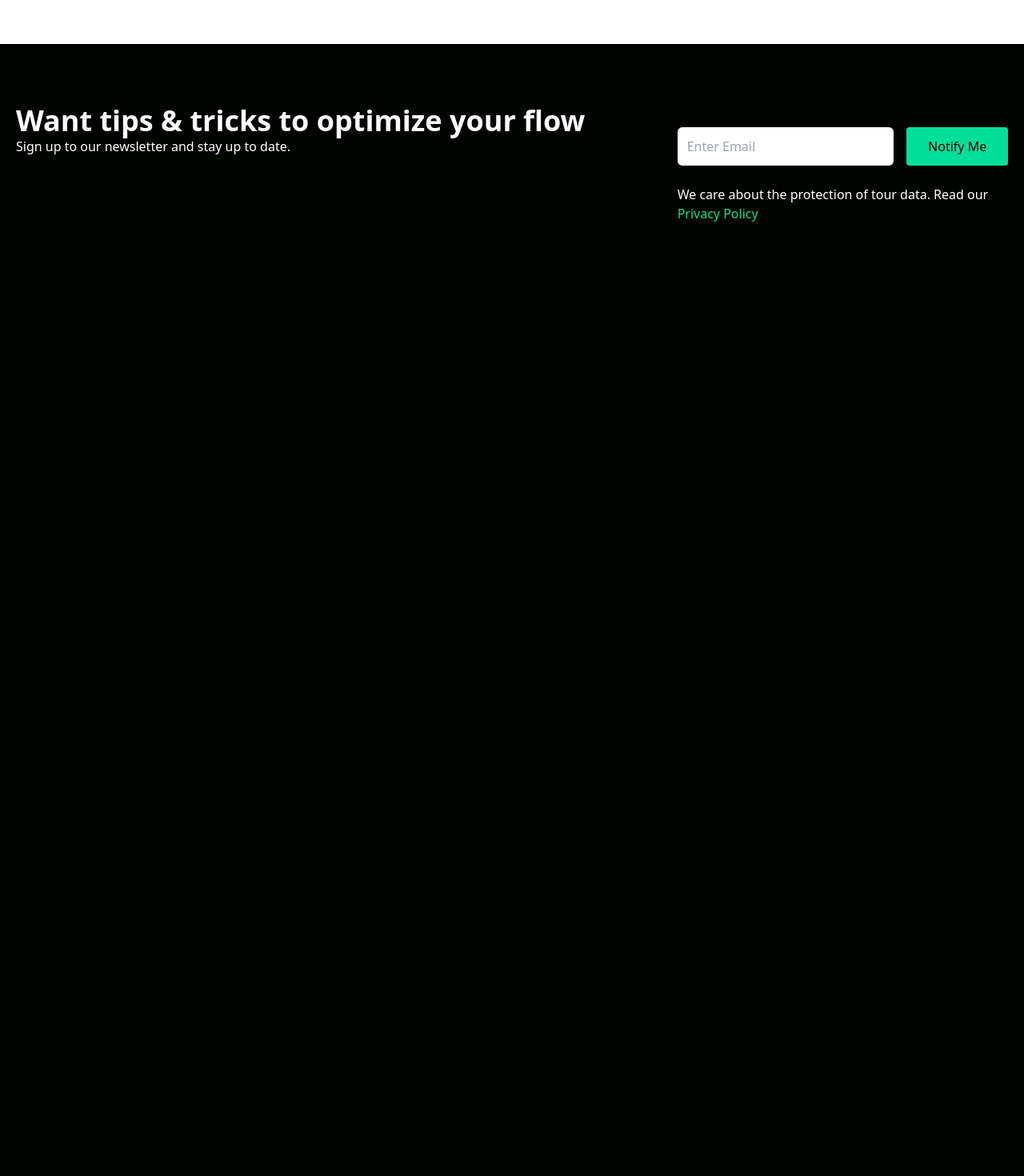
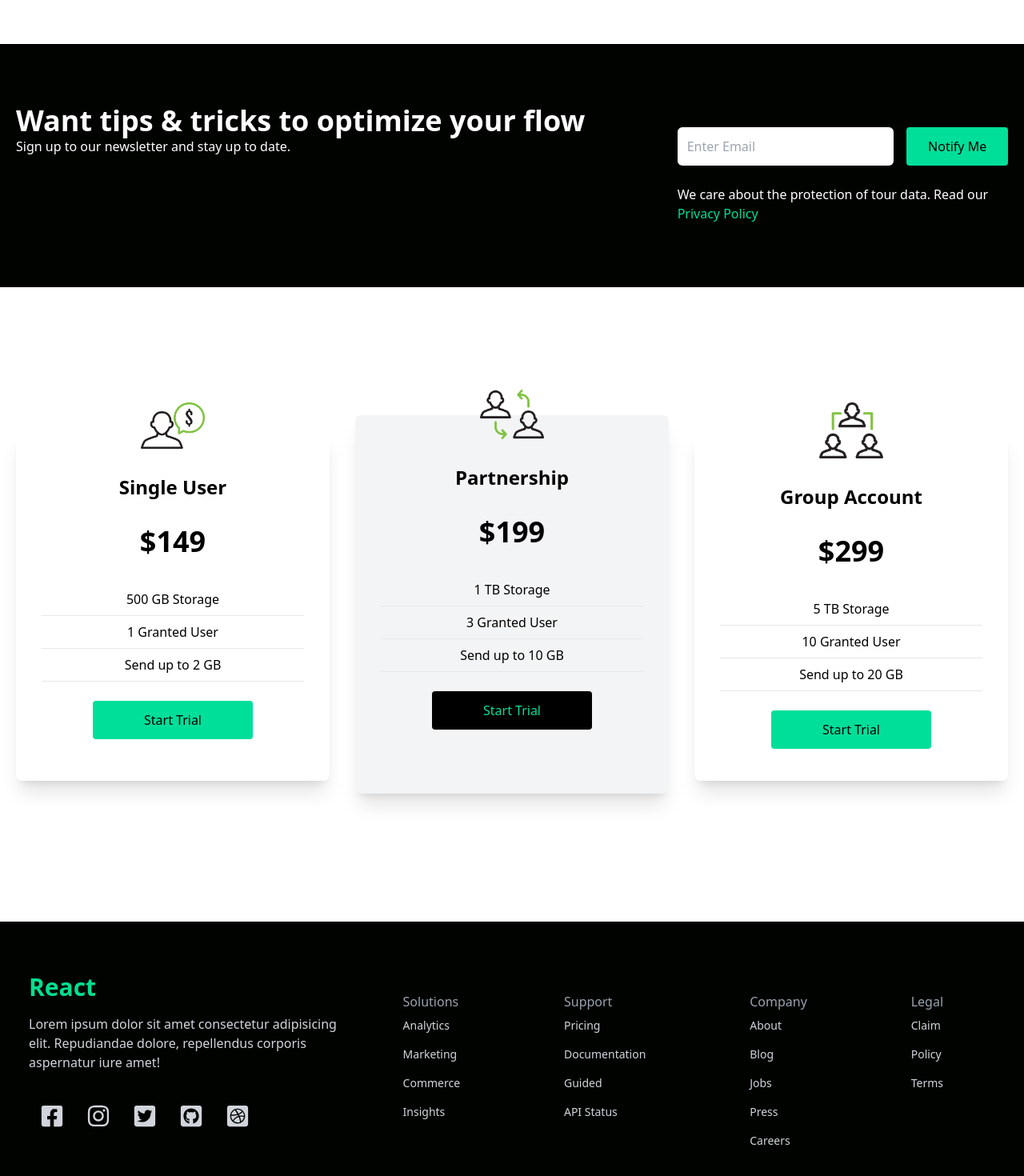
Before and after one commit to mahi45/simple-portfolio, a React (Vite) app: page / in a window 1280 px wide. Shown: the part 1322-2792 px from the top of the page at 80% size. Before the commit the page ends 1681 px from the top, so only its background shows below. Built offline with nearby package versions, Linux system fonts and the light colour scheme.

Commit message:
Project Completed

```diff
--- a/src/App.jsx
+++ b/src/App.jsx
@@ -1,5 +1,7 @@
 import "./App.css";
 import Analytics from "./Components/Analytics";
+import Cards from "./Components/Cards";
+import Footer from "./Components/Footer";
 import Hero from "./Components/Hero";
 import NavBar from "./Components/NavBar";
 import Newsletter from "./Components/Newsletter";
@@ -12,6 +14,8 @@
         <Hero></Hero>
         <Analytics></Analytics>
         <Newsletter></Newsletter>
+        <Cards></Cards>
+        <Footer></Footer>
       </div>
     </>
   );
--- /dev/null
+++ b/src/Components/Cards.jsx
@@ -0,0 +1,65 @@
+import Single from "../assets/single.png";
+import Double from "../assets/double.png";
+import Triple from "../assets/triple.png";
+
+const Cards = () => {
+  return (
+    <div className="w-full bg-white py-[10rem] px-4">
+      <div className="max-w-[1240px] mx-auto grid md:grid-cols-3 gap-8">
+        <div className="w-full shadow-xl flex flex-col py-4 my-4 rounded-lg hover:scale-105 duration-300">
+          <img
+            className="w-20 mx-auto bg-white mt-[-3rem]"
+            src={Single}
+            alt=""
+          />
+          <h2 className="text-2xl font-bold text-center py-8">Single User</h2>
+          <p className="text-4xl text-center font-bold">$149</p>
+          <div className="text-center font-medium">
+            <p className="py-2 border-b mx-8 mt-8">500 GB Storage</p>
+            <p className="py-2 border-b mx-8">1 Granted User</p>
+            <p className="py-2 border-b mx-8">Send up to 2 GB</p>
+          </div>
+          <button className="bg-[#00df9a] w-[200px] my-6 py-3 mx-auto rounded text-black font-medium">
+            Start Trial
+          </button>
+        </div>
+        <div className="w-full bg-gray-100 shadow-xl flex flex-col py-4 md:my-0 my-8 rounded-lg hover:scale-105 duration-300">
+          <img
+            className="w-20 mx-auto bg-transparent mt-[-3rem]"
+            src={Double}
+            alt=""
+          />
+          <h2 className="text-2xl font-bold text-center py-8">Partnership</h2>
+          <p className="text-4xl text-center font-bold">$199</p>
+          <div className="text-center font-medium">
+            <p className="py-2 border-b mx-8 mt-8">1 TB Storage</p>
+            <p className="py-2 border-b mx-8">3 Granted User</p>
+            <p className="py-2 border-b mx-8">Send up to 10 GB</p>
+          </div>
+          <button className="bg-black text-[#00df9a] w-[200px] my-6 py-3 mx-auto rounded font-medium">
+            Start Trial
+          </button>
+        </div>
+        <div className="w-full shadow-xl flex flex-col py-4 my-4 rounded-lg hover:scale-105 duration-300">
+          <img
+            className="w-20 mx-auto bg-white mt-[-3rem]"
+            src={Triple}
+            alt=""
+          />
+          <h2 className="text-2xl font-bold text-center py-8">Group Account</h2>
+          <p className="text-4xl text-center font-bold">$299</p>
+          <div className="text-center font-medium">
+            <p className="py-2 border-b mx-8 mt-8">5 TB Storage</p>
+            <p className="py-2 border-b mx-8">10 Granted User</p>
+            <p className="py-2 border-b mx-8">Send up to 20 GB</p>
+          </div>
+          <button className="bg-[#00df9a] w-[200px] my-6 py-3 mx-auto rounded text-black font-medium">
+            Start Trial
+          </button>
+        </div>
+      </div>
+    </div>
+  );
+};
+
+export default Cards;
--- /dev/null
+++ b/src/Components/Footer.jsx
@@ -0,0 +1,68 @@
+import {
+  FaDribbbleSquare,
+  FaFacebookSquare,
+  FaGithubSquare,
+  FaInstagram,
+  FaTwitterSquare,
+} from "react-icons/fa";
+
+const Footer = () => {
+  return (
+    <div className="max-w-[1240px] mx-auto py-16 px-4 grid md:grid-cols-3 text-gray-300">
+      <div className="pr-4">
+        <h1 className="w-full text-3xl font-bold text-[#00df91]">React</h1>
+        <p className="py-4">
+          Lorem ipsum dolor sit amet consectetur adipisicing elit. Repudiandae
+          dolore, repellendus corporis aspernatur iure amet!
+        </p>
+        <div className="flex sm:justify-around justify-between my-6 md:w-[75%]">
+          <FaFacebookSquare size={30}></FaFacebookSquare>
+          <FaInstagram size={30}></FaInstagram>
+          <FaTwitterSquare size={30}></FaTwitterSquare>
+          <FaGithubSquare size={30}></FaGithubSquare>
+          <FaDribbbleSquare size={30}></FaDribbbleSquare>
+        </div>
+      </div>
+      <div className="md:col-span-2 flex sm:justify-around justify-between mt-6">
+        <div>
+          <h6 className="font-medium text-gray-400">Solutions</h6>
+          <ul>
+            <li className="py-2 text-sm">Analytics</li>
+            <li className="py-2 text-sm">Marketing</li>
+            <li className="py-2 text-sm">Commerce</li>
+            <li className="py-2 text-sm">Insights</li>
+          </ul>
+        </div>
+        <div>
+          <h6 className="font-medium text-gray-400">Support</h6>
+          <ul>
+            <li className="py-2 text-sm">Pricing</li>
+            <li className="py-2 text-sm">Documentation</li>
+            <li className="py-2 text-sm">Guided</li>
+            <li className="py-2 text-sm">API Status</li>
+          </ul>
+        </div>
+        <div>
+          <h6 className="font-medium text-gray-400">Company</h6>
+          <ul>
+            <li className="py-2 text-sm">About</li>
+            <li className="py-2 text-sm">Blog</li>
+            <li className="py-2 text-sm">Jobs</li>
+            <li className="py-2 text-sm">Press</li>
+            <li className="py-2 text-sm">Careers</li>
+          </ul>
+        </div>
+        <div>
+          <h6 className="font-medium text-gray-400">Legal</h6>
+          <ul>
+            <li className="py-2 text-sm">Claim</li>
+            <li className="py-2 text-sm">Policy</li>
+            <li className="py-2 text-sm">Terms</li>
+          </ul>
+        </div>
+      </div>
+    </div>
+  );
+};
+
+export default Footer;
--- a/src/Components/Hero.jsx
+++ b/src/Components/Hero.jsx
@@ -7,22 +7,22 @@
         <p className="text-[#00df9a] font-bold p-2 uppercase">
           Growing with digital analytics
         </p>
-        <h1 className="font-bold sm:text-6xl md:text-6xl text-4xl md:py-6">
+        <h1 className="font-bold sm:text-5xl md:text-5xl text-4xl md:py-6">
           Grow With Data
         </h1>
         <div className="flex justify-center items-center">
-          <p className="md:text-4xl sm:text-3xl text-xl font-bold">
+          <p className="md:text-3xl sm:text-3xl text-lg font-bold">
             Fast, flexible finace for
           </p>
           <Typed
-            className="md:text-4xl sm:text-3xl text-xl font-bold pl-2"
+            className="md:text-3xl sm:text-3xl text-lg font-bold pl-2"
             strings={["BTB", "BTC", "SASS"]}
             typeSpeed={120}
             backSpeed={120}
             loop
           ></Typed>
         </div>
-        <p className="md:text-2xl text-xl font-bold text-gray-500 px-4 py-2">
+        <p className="md:text-xl text-lg font-bold text-gray-500 px-4 py-2">
           Monitor your data analytics to increase revenue for BTB, BTC, & SASS
           platforms.
         </p>
```
